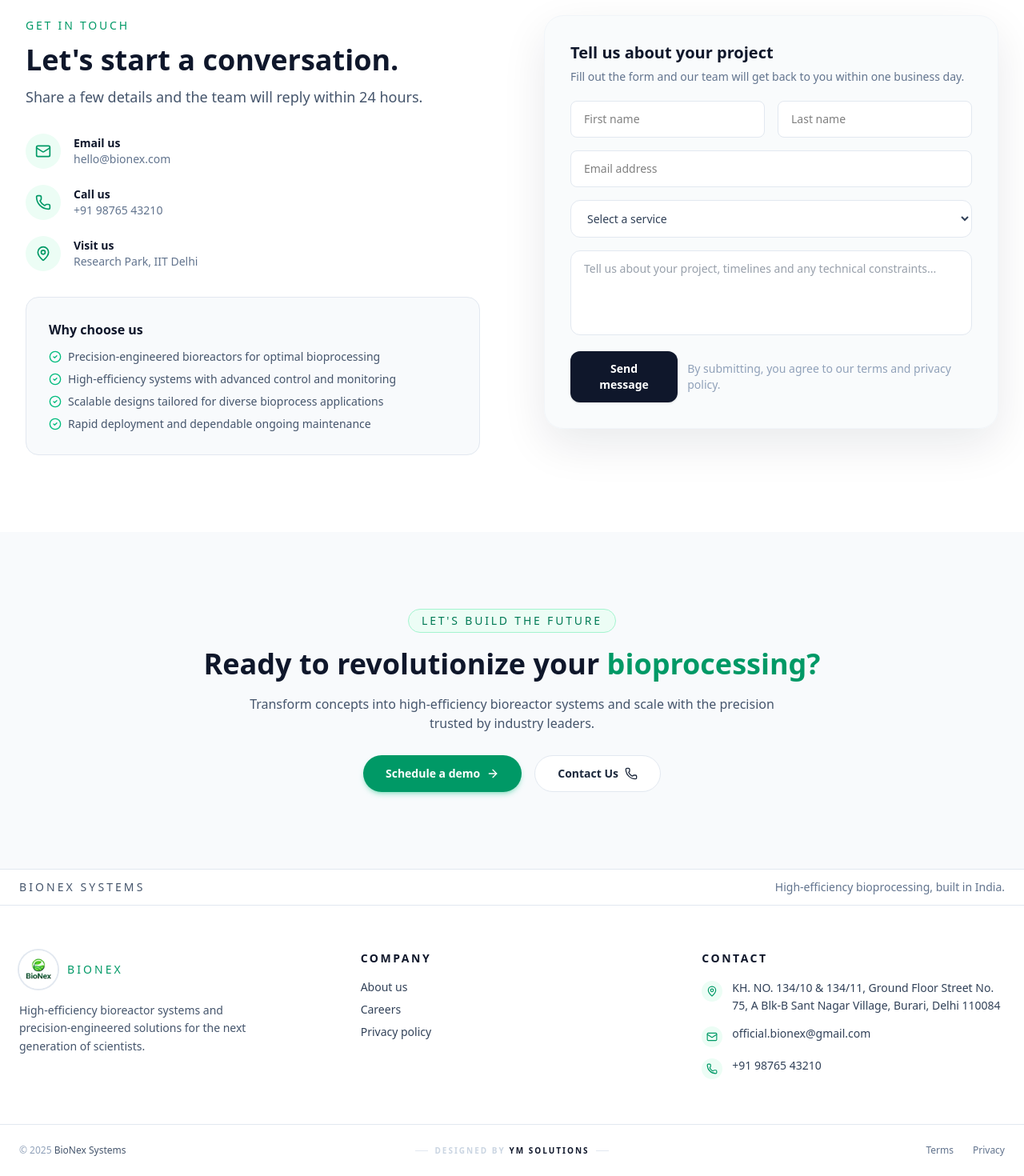
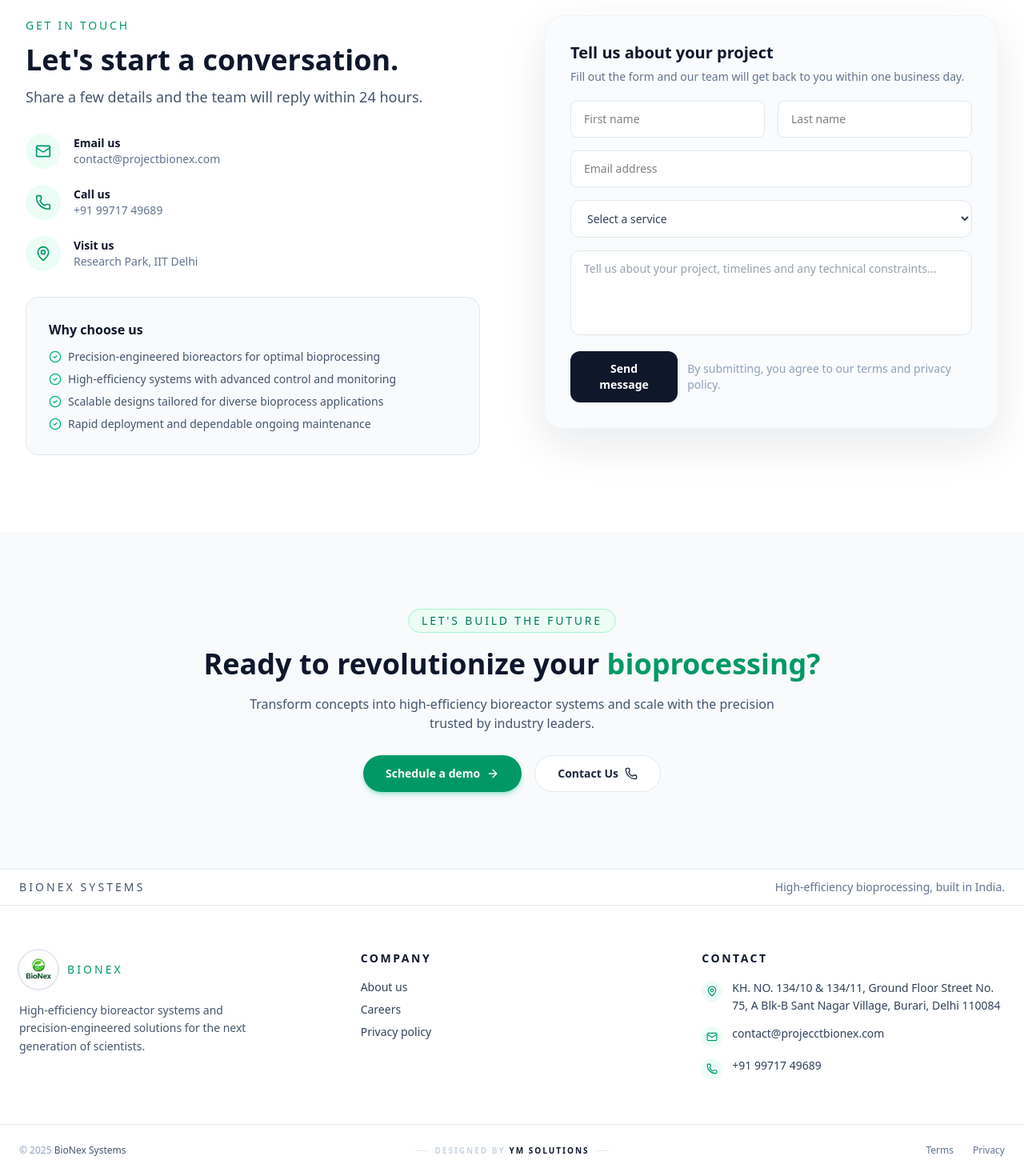
Before and after one commit to YM-Solutions-Official/bionex, a React (Vite) app: page / in a window 1280 px wide. Shown: the part 4624-6094 px from the top of the page at 80% size. Built offline with nearby package versions, Linux system fonts and the light colour scheme.

Commit message:
changed contact details

```diff
--- a/src/components/ContactUs.tsx
+++ b/src/components/ContactUs.tsx
@@ -24,12 +24,12 @@
             <ContactItem
               icon={<Mail className="h-5 w-5" />}
               title="Email us"
-              detail="hello@bionex.com"
+              detail="contact@projectbionex.com"
             />
             <ContactItem
               icon={<Phone className="h-5 w-5" />}
               title="Call us"
-              detail="+91 98765 43210"
+              detail="+91 99717 49689"
             />
             <ContactItem
               icon={<MapPin className="h-5 w-5" />}
--- a/src/features/contact/components/ContactInfo.tsx
+++ b/src/features/contact/components/ContactInfo.tsx
@@ -26,8 +26,8 @@
       </div>
 
       <div className="space-y-5">
-        <ContactItem icon={Mail} title="Email us" detail="hello@bionex.com" />
-        <ContactItem icon={Phone} title="Call us" detail="+91 98765 43210" />
+        <ContactItem icon={Mail} title="Email us" detail="contact@projectbionex.com" />
+        <ContactItem icon={Phone} title="Call us" detail="+91 99717 49689" />
         <ContactItem
           icon={MapPin}
           title="Visit us"
--- a/src/lib/constants/contact.constants.ts
+++ b/src/lib/constants/contact.constants.ts
@@ -9,12 +9,12 @@
   {
     icon: '📩',
     title: 'Email us at',
-    detail: 'contact@bionext.com',
+    detail: 'contact@projectbbionex.com',
   },
   {
     icon: '📞',
     title: 'Call us at',
-    detail: '+91 83102 46281',
+    detail: '+91 99717 49689',
   },
 ]
 
--- a/src/lib/constants/footer.constants.ts
+++ b/src/lib/constants/footer.constants.ts
@@ -26,13 +26,13 @@
   },
   {
     icon: Mail,
-    value: 'official.bionex@gmail.com',
-    href: 'mailto:official.bionex@gmail.com',
+    value: 'contact@projecctbionex.com',
+    href: 'mailto:contact@projecctbionex.com',
   },
   {
     icon: Phone,
-    value: '+91 98765 43210',
-    href: 'tel:+919876543210',
+    value: '+91 99717 49689',
+    href: 'tel:+9199717496890',
   },
 ]
 
```
